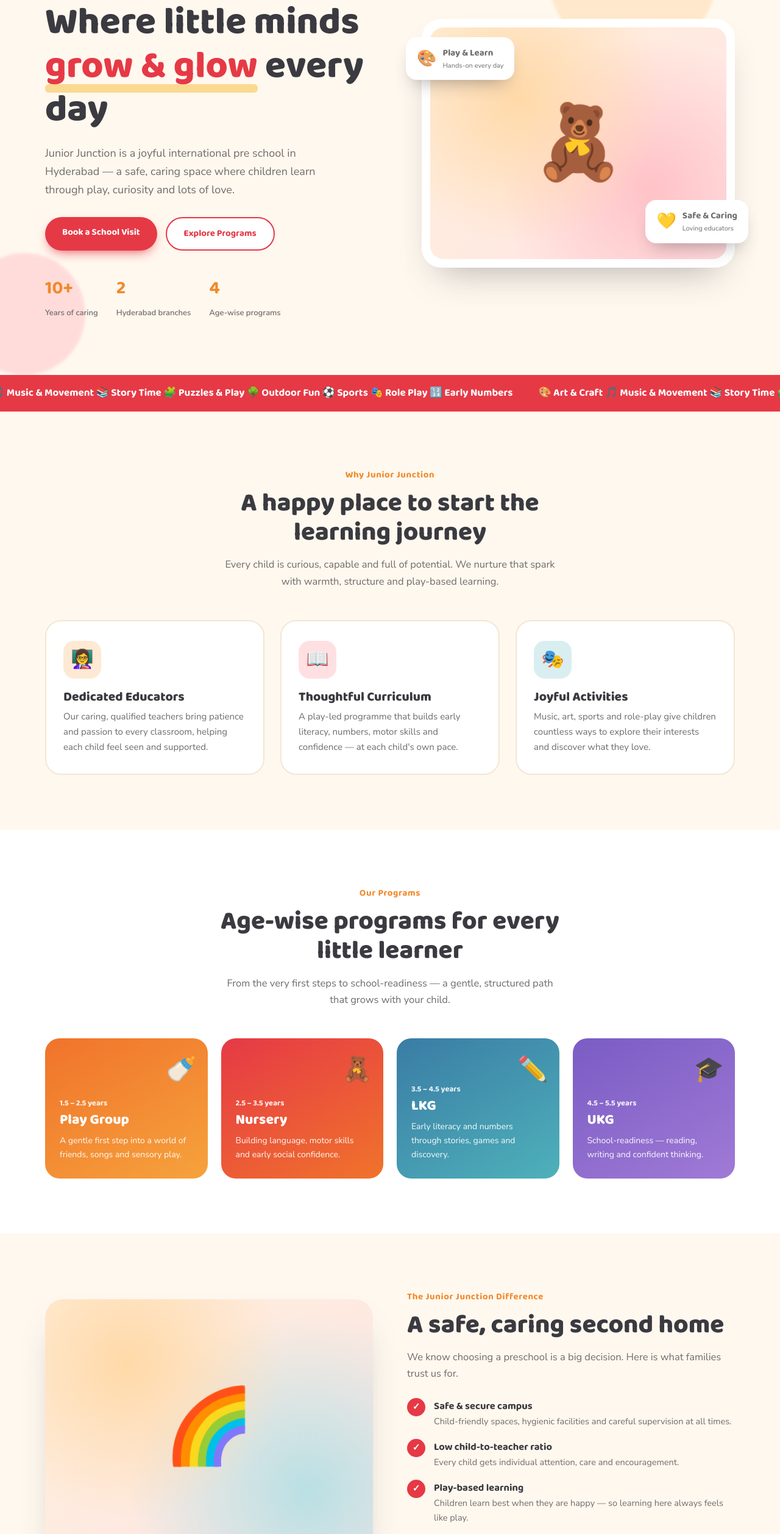
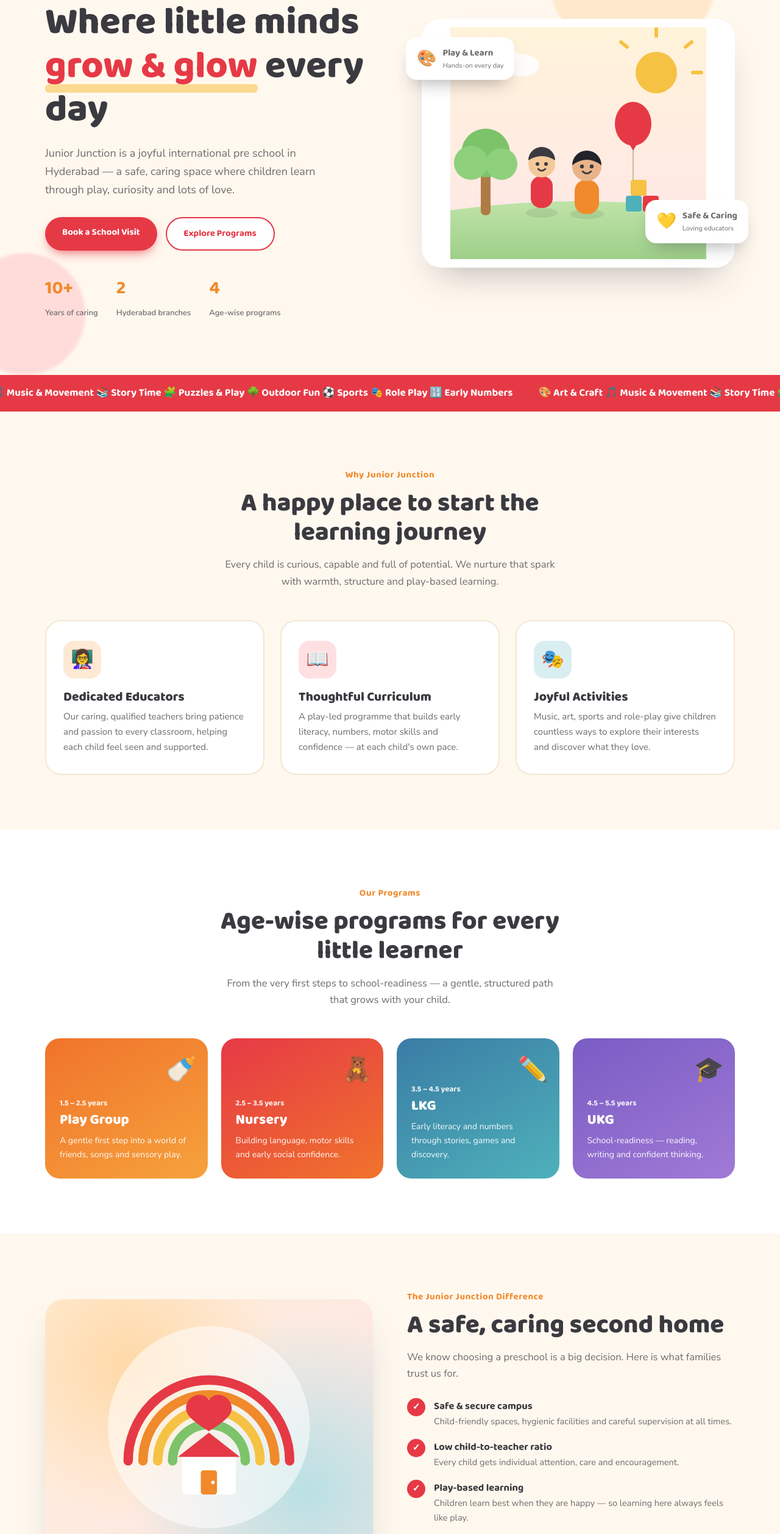
Before and after one commit to BrowniePointHyd/schoolweb, a plain HTML site: page index.html in a window 1280 px wide. Shown: the part 240-2756 px from the top of the page at 61% size. Drawn offline with Linux system fonts and the light colour scheme.

Commit message:
index.html

```diff
--- a/index.html
+++ b/index.html
@@ -96,13 +96,8 @@
   .hero-card{background:#fff;border-radius:32px;padding:14px;
     box-shadow:0 30px 60px -28px rgba(58,58,64,.4);position:relative;
     z-index:2;}
-  .hero-card .ph{border-radius:22px;height:380px;
-    background:
-      radial-gradient(circle at 30% 30%, #ffd9a8 0%, transparent 55%),
-      radial-gradient(circle at 75% 70%, #ffc2c7 0%, transparent 55%),
-      linear-gradient(135deg,#fff0db,#ffe4e6);
-    display:flex;align-items:center;justify-content:center;
-    font-size:120px;}
+  .hero-card .ph{border-radius:22px;height:380px;width:100%;
+    display:block;object-fit:cover;}
   .hero-badge{position:absolute;background:#fff;border-radius:18px;
     padding:14px 18px;box-shadow:0 16px 30px -14px rgba(58,58,64,.45);
     display:flex;align-items:center;gap:10px;z-index:3;}
@@ -172,8 +167,9 @@
       radial-gradient(circle at 25% 25%, #ffd9a8 0%, transparent 50%),
       radial-gradient(circle at 80% 75%, #b9e0e4 0%, transparent 55%),
       linear-gradient(135deg,#fff0db,#fde4e6);
-    display:flex;align-items:center;justify-content:center;font-size:120px;
-    box-shadow:0 30px 60px -30px rgba(58,58,64,.4);}
+    display:flex;align-items:center;justify-content:center;
+    box-shadow:0 30px 60px -30px rgba(58,58,64,.4);overflow:hidden;}
+  .split-art svg{width:78%;height:auto;}
   .checklist{margin-top:26px;display:flex;flex-direction:column;gap:16px;}
   .checklist .ci{display:flex;gap:14px;align-items:flex-start;}
   .checklist .ci .tick{width:30px;height:30px;border-radius:50%;
@@ -185,8 +181,13 @@
   /* ---------- gallery ---------- */
   .gal-grid{display:grid;grid-template-columns:repeat(4,1fr);
     grid-auto-rows:160px;gap:16px;margin-top:48px;}
-  .gal{border-radius:20px;display:flex;align-items:center;
-    justify-content:center;font-size:54px;overflow:hidden;}
+  .gal{border-radius:20px;display:flex;flex-direction:column;
+    align-items:center;justify-content:center;gap:6px;overflow:hidden;
+    position:relative;transition:transform .2s;}
+  .gal:hover{transform:scale(1.03);}
+  .gal-em{font-size:48px;line-height:1;}
+  .gal-cap{font-family:var(--display);font-weight:700;font-size:14px;
+    color:var(--charcoal);opacity:.85;}
   .gal:nth-child(1){grid-row:span 2;background:linear-gradient(135deg,#ffe0b3,#ffc98a);}
   .gal:nth-child(2){background:linear-gradient(135deg,#ffc9cd,#ff9ba3);}
   .gal:nth-child(3){background:linear-gradient(135deg,#b9e0e4,#8fcfd6);}
@@ -323,7 +324,65 @@
     </div>
     <div class="hero-art reveal">
       <div class="hero-card">
-        <div class="ph">🧸</div>
+        <svg class="ph" viewBox="0 0 420 380" xmlns="http://www.w3.org/2000/svg" role="img" aria-label="Children playing and learning">
+          <defs>
+            <linearGradient id="sky" x1="0" y1="0" x2="0" y2="1">
+              <stop offset="0" stop-color="#fff3da"/><stop offset="1" stop-color="#ffe6e8"/>
+            </linearGradient>
+            <linearGradient id="grass" x1="0" y1="0" x2="0" y2="1">
+              <stop offset="0" stop-color="#bfe3a8"/><stop offset="1" stop-color="#9ed089"/>
+            </linearGradient>
+          </defs>
+          <rect width="420" height="380" fill="url(#sky)"/>
+          <!-- sun -->
+          <circle cx="338" cy="74" r="34" fill="#f6c244"/>
+          <g stroke="#f6c244" stroke-width="6" stroke-linecap="round">
+            <line x1="338" y1="14" x2="338" y2="2"/>
+            <line x1="386" y1="32" x2="396" y2="24"/>
+            <line x1="398" y1="74" x2="412" y2="74"/>
+            <line x1="290" y1="32" x2="280" y2="24"/>
+          </g>
+          <!-- clouds -->
+          <g fill="#ffffff" opacity=".9">
+            <ellipse cx="84" cy="58" rx="40" ry="22"/>
+            <ellipse cx="116" cy="62" rx="30" ry="18"/>
+          </g>
+          <!-- ground -->
+          <path d="M0 300 Q210 270 420 300 L420 380 L0 380 Z" fill="url(#grass)"/>
+          <!-- tree -->
+          <rect x="50" y="222" width="16" height="86" rx="7" fill="#b07a45"/>
+          <circle cx="58" cy="206" r="40" fill="#7cc36a"/>
+          <circle cx="34" cy="222" r="28" fill="#8ed07b"/>
+          <circle cx="84" cy="224" r="26" fill="#8ed07b"/>
+          <!-- balloon -->
+          <line x1="300" y1="180" x2="300" y2="300" stroke="#cbb89a" stroke-width="2"/>
+          <ellipse cx="300" cy="158" rx="30" ry="36" fill="#e63946"/>
+          <path d="M294 192 l6 10 l6 -10 z" fill="#e63946"/>
+          <!-- child 1 (red) -->
+          <g>
+            <ellipse cx="150" cy="304" rx="26" ry="8" fill="#000" opacity=".08"/>
+            <rect x="132" y="244" width="36" height="52" rx="16" fill="#e63946"/>
+            <circle cx="150" cy="224" r="22" fill="#f4c89a"/>
+            <path d="M128 218 a22 22 0 0 1 44 0 q-22 -14 -44 0z" fill="#3a3a40"/>
+            <circle cx="143" cy="224" r="3" fill="#3a3a40"/>
+            <circle cx="157" cy="224" r="3" fill="#3a3a40"/>
+            <path d="M144 232 q6 6 12 0" stroke="#3a3a40" stroke-width="2.5" fill="none" stroke-linecap="round"/>
+          </g>
+          <!-- child 2 (orange) -->
+          <g>
+            <ellipse cx="224" cy="306" rx="28" ry="8" fill="#000" opacity=".08"/>
+            <rect x="204" y="250" width="40" height="56" rx="18" fill="#f08a2b"/>
+            <circle cx="224" cy="228" r="24" fill="#e8b389"/>
+            <path d="M200 226 a24 24 0 0 1 48 0 q-24 -18 -48 0z" fill="#23232a"/>
+            <circle cx="216" cy="228" r="3.2" fill="#3a3a40"/>
+            <circle cx="232" cy="228" r="3.2" fill="#3a3a40"/>
+            <path d="M217 236 q7 7 14 0" stroke="#3a3a40" stroke-width="2.5" fill="none" stroke-linecap="round"/>
+          </g>
+          <!-- building blocks -->
+          <rect x="288" y="276" width="26" height="26" rx="4" fill="#4eb1ba"/>
+          <rect x="296" y="250" width="26" height="26" rx="4" fill="#f6c244"/>
+          <rect x="316" y="276" width="26" height="26" rx="4" fill="#e63946"/>
+        </svg>
       </div>
       <div class="hero-badge hb-1">
         <span class="em">🎨</span>
@@ -413,7 +472,25 @@
 <!-- WHY / SPLIT -->
 <section class="sec split" id="why">
   <div class="wrap">
-    <div class="split-art reveal">🌈</div>
+    <div class="split-art reveal">
+      <svg viewBox="0 0 380 380" xmlns="http://www.w3.org/2000/svg" role="img" aria-label="A happy, safe school">
+        <circle cx="190" cy="190" r="150" fill="#ffffff" opacity=".55"/>
+        <!-- rainbow -->
+        <g fill="none" stroke-width="14" stroke-linecap="round">
+          <path d="M70 240 a120 120 0 0 1 240 0" stroke="#e63946"/>
+          <path d="M92 240 a98 98 0 0 1 196 0" stroke="#f08a2b"/>
+          <path d="M114 240 a76 76 0 0 1 152 0" stroke="#f6c244"/>
+          <path d="M136 240 a54 54 0 0 1 108 0" stroke="#7cc36a"/>
+        </g>
+        <!-- little house -->
+        <rect x="150" y="232" width="80" height="58" rx="6" fill="#fff"/>
+        <path d="M144 234 L190 198 L236 234 Z" fill="#e63946"/>
+        <rect x="178" y="254" width="24" height="36" rx="4" fill="#f08a2b"/>
+        <circle cx="196" cy="272" r="2.6" fill="#fff"/>
+        <!-- heart -->
+        <path d="M190 150 c-10 -16 -34 -6 -34 12 c0 14 22 26 34 34 c12 -8 34 -20 34 -34 c0 -18 -24 -28 -34 -12z" fill="#e63946"/>
+      </svg>
+    </div>
     <div class="reveal">
       <span class="sec-tag">The Junior Junction Difference</span>
       <h2 class="sec-title">A safe, caring second home</h2>
@@ -444,13 +521,16 @@
       <h2 class="sec-title">Moments of joy, every single day</h2>
     </div>
     <div class="gal-grid reveal">
-      <div class="gal">🎨</div>
-      <div class="gal">⚽</div>
-      <div class="gal">🎵</div>
-      <div class="gal">📚</div>
-      <div class="gal">🧩</div>
-      <div class="gal">🌻</div>
+      <div class="gal"><span class="gal-em">🎨</span><span class="gal-cap">Art &amp; Craft</span></div>
+      <div class="gal"><span class="gal-em">⚽</span><span class="gal-cap">Outdoor Play</span></div>
+      <div class="gal"><span class="gal-em">🎵</span><span class="gal-cap">Music Time</span></div>
+      <div class="gal"><span class="gal-em">📚</span><span class="gal-cap">Story Time</span></div>
+      <div class="gal"><span class="gal-em">🧩</span><span class="gal-cap">Puzzles</span></div>
+      <div class="gal"><span class="gal-em">🌻</span><span class="gal-cap">Nature Walks</span></div>
     </div>
+    <p class="center" style="margin-top:18px;font-size:13px;color:var(--ink-soft);">
+      Real photos of our classrooms and activities coming soon.
+    </p>
   </div>
 </section>
 
```
